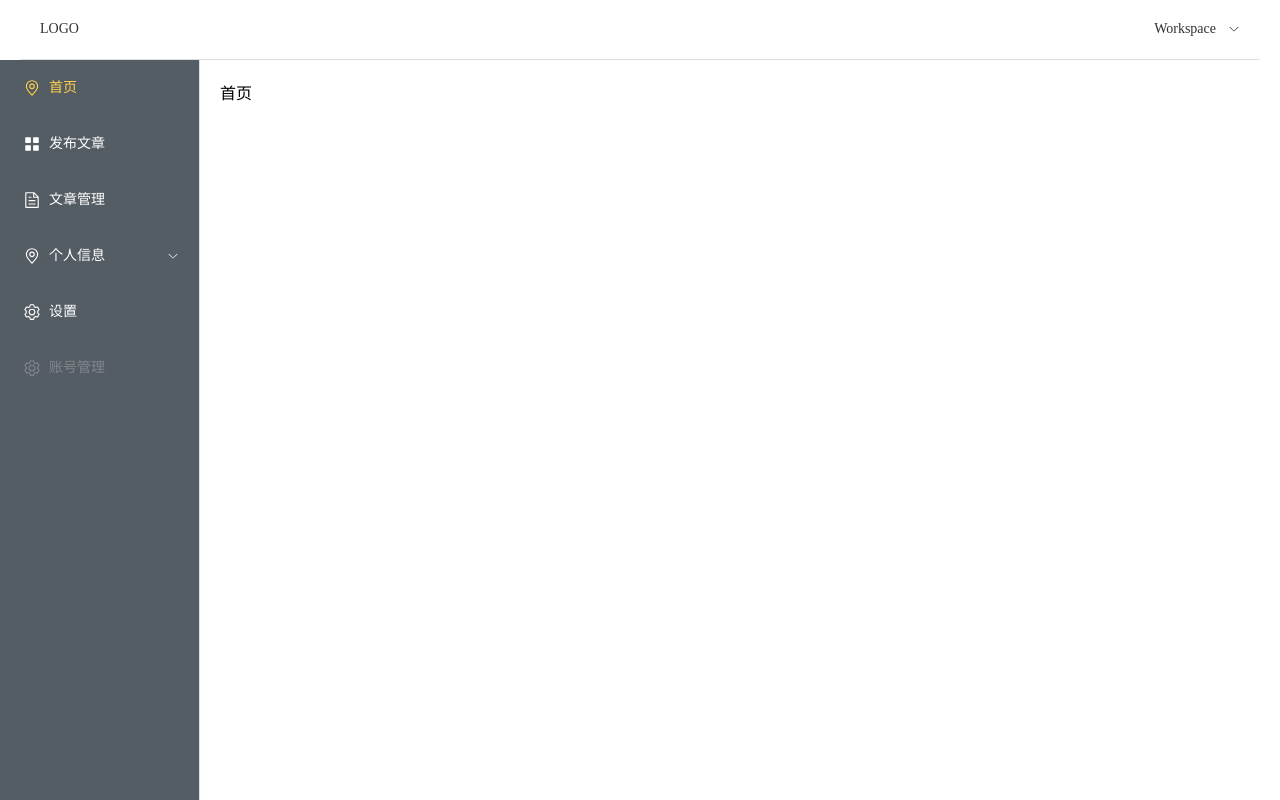
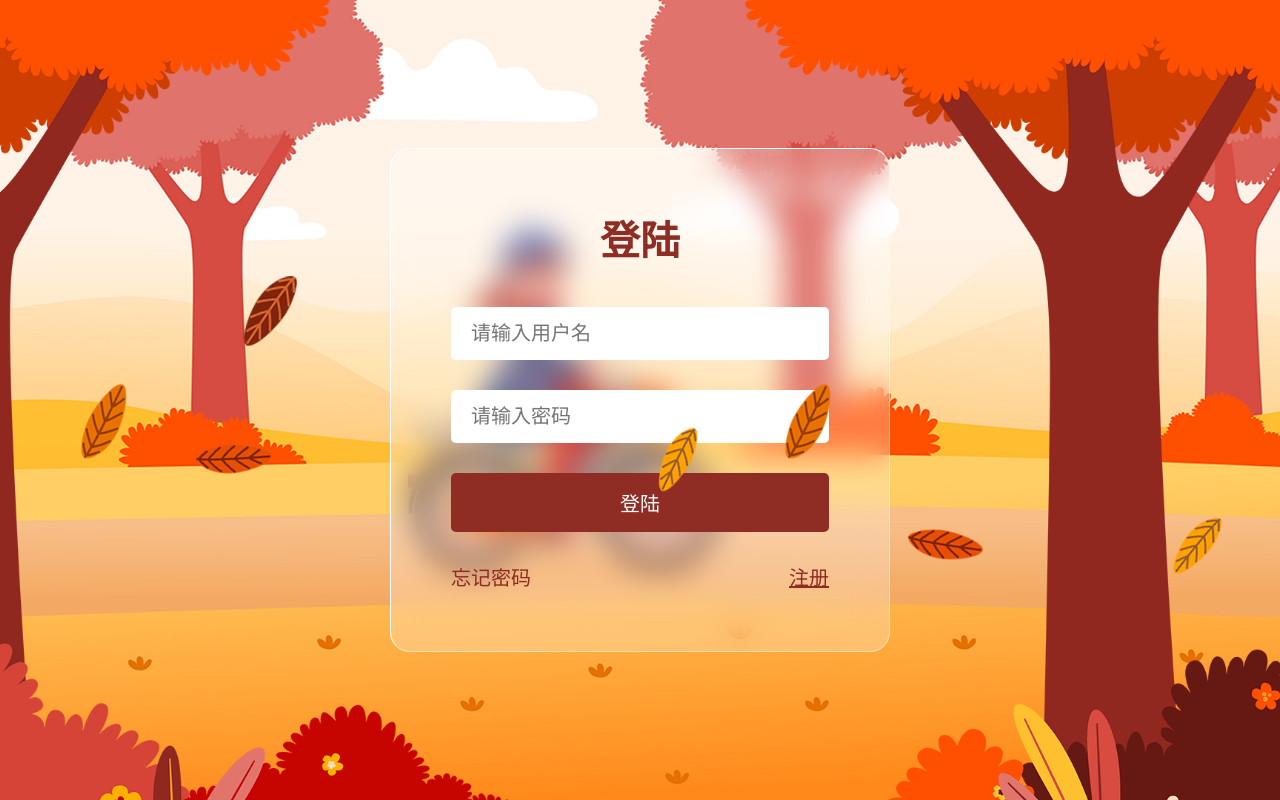
Before and after one commit to szb-66/back-management, a Vue app: page /#/home in a window 1280 px wide. Before the commit this address led to /#/Home. Built offline with nearby package versions, Linux system fonts and the light colour scheme.

Commit message:
解决登录页面一直不显示的问题

```diff
--- a/src/App.vue
+++ b/src/App.vue
@@ -19,9 +19,9 @@
 import NavLeft from './components/navLeft.vue';
 import NavTop from './components/navTop.vue';
 import Login from './view/Login.vue';
-import { ref,onMounted } from 'vue';
+import { ref, onMounted } from 'vue';
 
-const showLogin = ref(true);
+const showLogin = ref(true); //登录状态，true进入登录页面，false进入主页面
 
 // 在组件挂载时检查登录状态
 onMounted(() => {
@@ -40,7 +40,7 @@ onMounted(() => {
       localStorage.removeItem('loginTimestamp');
     }
   } else {
-    showLogin.value = false;
+    showLogin.value = true;
   }
 });
 
```
